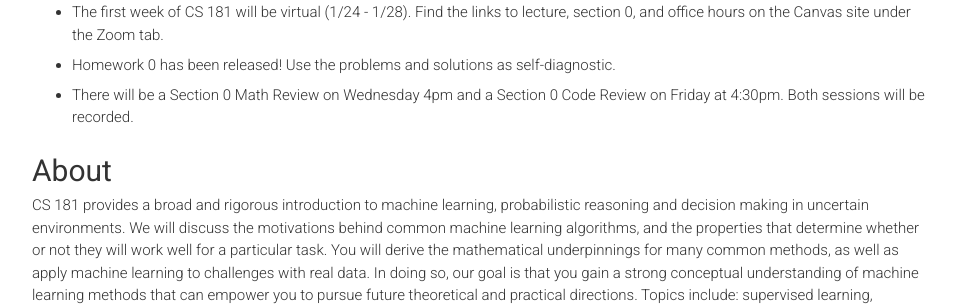
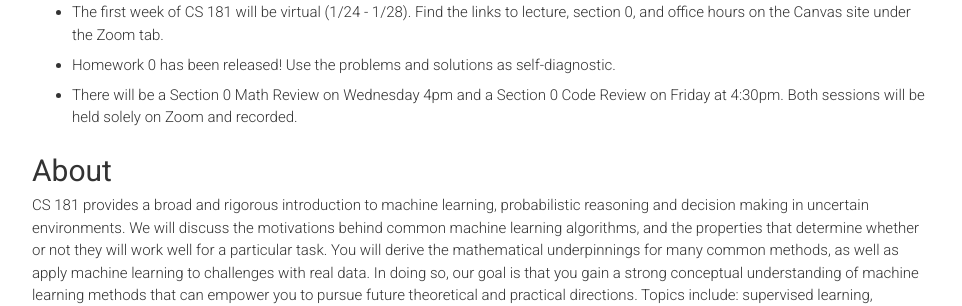
Before and after one commit to harvard-ml-courses/cs181-web, a Jekyll site: the page built from index.html, in a window 1280 px wide. Shown: the part 423-729 px from the top of the page, without its empty margins (158-1120 px from the left). Built offline with Jekyll 4.4.1, drawn with Linux system fonts in a browser that asks for light colours.

Commit message:
Update index.html

```diff
--- a/index.html
+++ b/index.html
@@ -23,7 +23,7 @@ weight: 0
 			<li> Homework 0 has been released! Use the problems and solutions
 				as self-diagnostic. </li>
 			<li> There will be a Section 0 Math Review on Wednesday 4pm and a Section 0
-				Code Review on Friday at 4:30pm. Both sessions will be recorded. </li>
+				Code Review on Friday at 4:30pm. Both sessions will be held solely on Zoom and recorded. </li>
 		</ul>
 	</div>
 </section>
```
